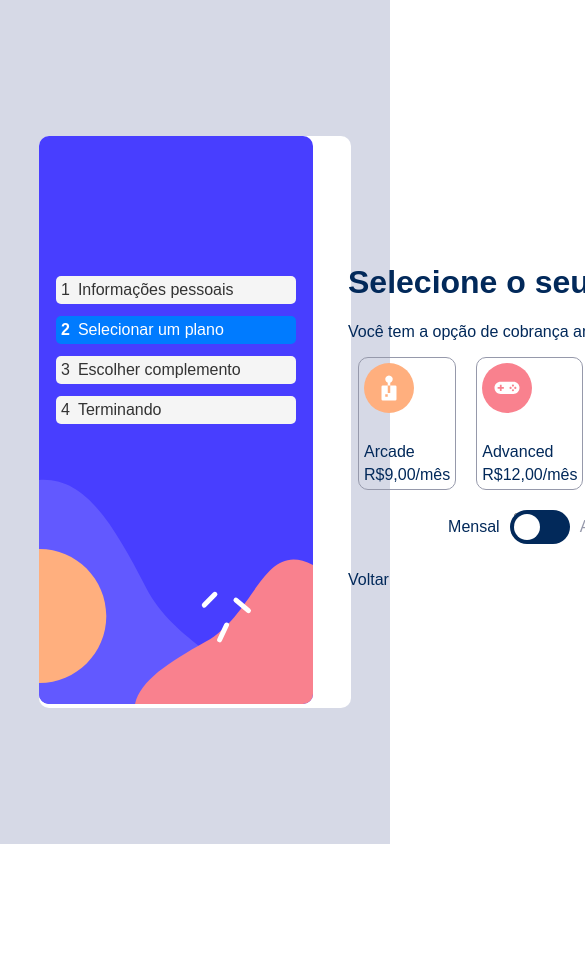
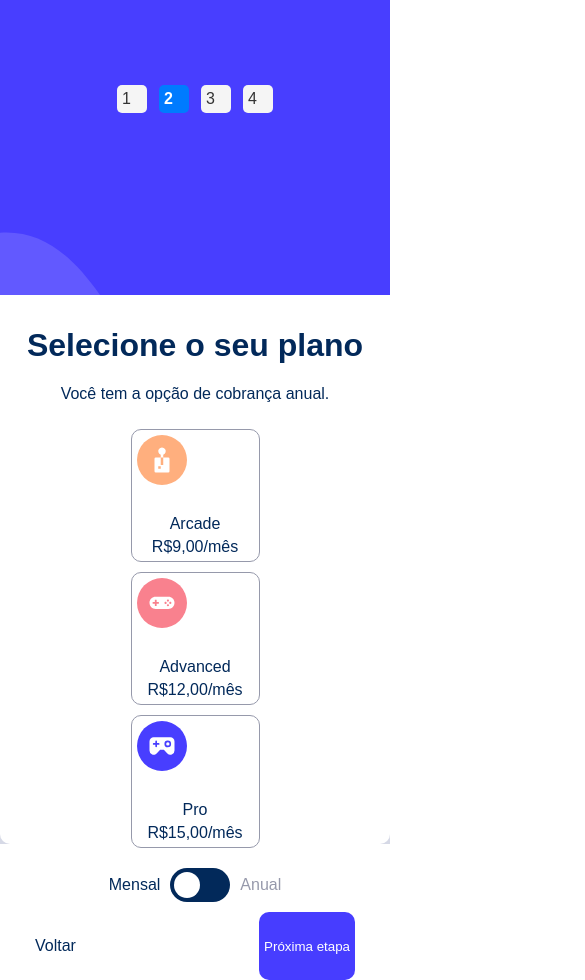
Before and after one commit to tobiasramos/multi-step-form, a React (Create React App) app: page /select-your-plan in a window 390 px wide. Shown: the top 980 px of the page, 585 px wide, since content can reach past the window. Before the commit the page ends 844 px from the top, so only its background shows below. Built offline with nearby package versions, Linux system fonts and the light colour scheme; the HTML template or start-up script is replaced by a standard one.

Commit message:
Deixando o projeto responsivo e diminuindo código no componente personalInfo e na tela home

```diff
--- a/src/components/buttons/next-button.js
+++ b/src/components/buttons/next-button.js
@@ -10,8 +10,8 @@ NextButton.propTypes = {
 };
 
 const Button = styled.button`
-  padding: 10px;
-  height: 5vh;
+  padding: 5px;
+  height: 8vh;
   border: none;
   cursor: pointer;
   color: #fff;
--- a/src/components/finishingUp/finishing-up.js
+++ b/src/components/finishingUp/finishing-up.js
@@ -45,6 +45,7 @@ const Btns = styled.div`
   display: flex;
   align-items: center;
   justify-content: space-between;
+
 `;
 
 export default FinishingUp;
--- a/src/components/personalInfo/personal-info.js
+++ b/src/components/personalInfo/personal-info.js
@@ -5,37 +5,55 @@ import NextButton from "../buttons/next-button";
 
 const PersonalInfo = () => {
   const history = useHistory();
-  const [name, setName] = useState("");
-  const [email, setEmail] = useState("");
-  const [number, setNumber] = useState("");
+  const [inputs, setInputs] = useState({
+    name: "",
+    email: "",
+    phoneNumber: "",
+  });
 
-  const [nameError, setNameError] = useState(false);
-  const [emailError, setEmailError] = useState(false);
-  const [numberError, setNumberError] = useState(false);
+  const [errorInputs, setErrorInputs] = useState({
+    nameError: "",
+    emailError: "",
+    phoneNumberError: "",
+  });
 
   const handleNextStep = (e) => {
     e.preventDefault();
 
-    if (name && email && number) {
+    if (inputs.name && inputs.email && inputs.phoneNumber) {
       history.push("/select-your-plan");
     } else {
-      if (!name) setNameError(true);
-      if (!email) setEmailError(true);
-      if (!number) setNumberError(true);
+      if (!inputs.name) {
+        setErrorInputs({
+          ...errorInputs,
+          nameError: "Por favor, preencha o nome.",
+        });
+      } else if (!inputs.email) {
+        setErrorInputs({
+          ...errorInputs,
+          emailError: "Por favor, preencha o email.",
+        });
+      } else if (!inputs.phoneNumber) {
+        setErrorInputs({
+          ...errorInputs,
+          phoneNumberError: "Por favor, preencha o número de telefone.",
+        });
+      }
     }
   };
 
   const handleInputChange = (e, inputType) => {
-    if (inputType === "name") {
-      setName(e.target.value);
-      setNameError(false);
-    } else if (inputType === "email") {
-      setEmail(e.target.value);
-      setEmailError(false);
-    } else if (inputType === "number") {
-      setNumber(e.target.value);
-      setNumberError(false);
-    }
+    const { value } = e.target;
+
+    setInputs({
+      ...inputs,
+      [inputType]: value,
+    });
+
+    setErrorInputs({
+      ...errorInputs,
+      [`${inputType}Error`]: "",
+    });
   };
 
   return (
@@ -44,40 +62,48 @@ const PersonalInfo = () => {
       <SubTitle>
         Por favor, forneça seu nome, email e número de telefone.
       </SubTitle>
-      <CampInput error={nameError ? "true" : undefined}>
+      <CampInput>
         <Label>Nome:</Label>
         <Input
           type="text"
           placeholder="ex: Tobias"
-          value={name}
+          value={inputs.name}
           onChange={(e) => handleInputChange(e, "name")}
         />
-        {nameError && <ErrorMessage>Por favor, preencha o nome.</ErrorMessage>}
+        {errorInputs.nameError ? (
+          <ErrorMessage>{errorInputs.nameError}</ErrorMessage>
+        ) : (
+          ""
+        )}
       </CampInput>
-      <CampInput error={nameError ? "true" : undefined}>
+      <CampInput>
         <Label>Email:</Label>
         <Input
           type="email"
           placeholder="ex: tobias@gmail.com"
-          value={email}
+          value={inputs.email}
           onChange={(e) => handleInputChange(e, "email")}
         />
-        {emailError && (
-          <ErrorMessage>Por favor, preencha o email.</ErrorMessage>
+        {errorInputs.emailError ? (
+          <ErrorMessage>{errorInputs.emailError}</ErrorMessage>
+        ) : (
+          ""
         )}
       </CampInput>
-      <CampInput error={nameError ? "true" : undefined}>
+      <CampInput>
         <Label>Numero de telefone:</Label>
         <Input
           type="text"
           placeholder="ex: (99)999999999"
           minLength={11}
           maxLength={11}
-          value={number}
-          onChange={(e) => handleInputChange(e, "number")}
+          value={inputs.phoneNumber}
+          onChange={(e) => handleInputChange(e, "phoneNumber")}
         />
-        {numberError && (
-          <ErrorMessage>Por favor, preencha o número de telefone.</ErrorMessage>
+        {errorInputs.phoneNumberError ? (
+          <ErrorMessage>{errorInputs.phoneNumberError}</ErrorMessage>
+        ) : (
+          ""
         )}
       </CampInput>
       <NextButton onClick={handleNextStep} />
@@ -88,6 +114,10 @@ const PersonalInfo = () => {
 const Form = styled.form`
   width: 25rem;
   padding: 5px;
+
+  @media (max-width: 540px) {
+    width: 90%;
+  }
 `;
 
 const Title = styled.h1`
@@ -116,7 +146,7 @@ const Label = styled.label`
 `;
 
 const Input = styled.input`
-  width: 85%;
+  width: 80%;
   height: 25px;
   padding: 5px;
   border-radius: 10px;
--- a/src/components/pickAddOns/pick-add-ons.js
+++ b/src/components/pickAddOns/pick-add-ons.js
@@ -92,6 +92,10 @@ const PickAddOns = () => {
 
 const AddOnsContainer = styled.div`
   font-size: 14px;
+
+  @media (max-width: 540px) {
+    text-align: center;
+  }
 `;
 
 const TypeAddOns = styled.div``;
@@ -105,6 +109,11 @@ const AddOns = styled.div`
   padding: 5px;
   margin-bottom: 15px;
   border-radius: 10px;
+
+  @media (max-width: 540px) {
+    width: 80%;
+    margin: 10px auto;
+  }
 `;
 
 const Div = styled.div`
@@ -123,6 +132,11 @@ const Btns = styled.div`
   display: flex;
   align-items: center;
   justify-content: space-between;
+
+  @media (max-width: 540px) {
+    width: 18rem;
+    margin: auto auto;
+  }
 `;
 
 export default PickAddOns;
--- a/src/components/selectYourPlan/select-your-plan.js
+++ b/src/components/selectYourPlan/select-your-plan.js
@@ -111,11 +111,23 @@ const SelectYourPlan = () => {
 
 const PlanContainer = styled.div`
   width: 25rem;
+  padding: 10px;
+
+  @media (max-width: 540px) {
+    width: 100%;
+    height: 50%;;
+    text-align: center;
+  }
 `;
 
 const Plans = styled.div`
   display: flex;
   justify-content: center;
+
+  @media (max-width: 540px) {
+    flex-direction: column;
+    align-items: center;
+  }
 `;
 
 const Plan = styled.div`
@@ -133,6 +145,10 @@ const Plan = styled.div`
     `
     border-color: blue;
   `}
+
+  @media (max-width: 540px) {
+    margin-top: 10px;
+  }
 `;
 
 const Img = styled.img`
@@ -228,6 +244,11 @@ const Btns = styled.div`
   display: flex;
   align-items: center;
   justify-content: space-between;
+
+  @media (max-width: 540px) {
+    width: 20rem;
+    margin: 10px auto;
+  }
 `;
 
 export default SelectYourPlan;
--- a/src/components/thank-you/thank-you.js
+++ b/src/components/thank-you/thank-you.js
@@ -26,6 +26,11 @@ const Container = styled.div`
     padding: 5px;
     font-size: 18px;
   }
+
+  @media (max-width: 540px) {
+    width: 80%;
+    text-align: center;
+  }
 `;
 
 export default ThankYou;
--- a/src/components/timeline/timeline.js
+++ b/src/components/timeline/timeline.js
@@ -29,9 +29,9 @@ const Timeline = () => {
             }
           >
             <StepNumber isActive={location.pathname === step.path}>
-              {index + 1}
+              <div>{index + 1}</div>
             </StepNumber>
-            {step.label}
+            <div className="title">{step.label}</div>
           </NavLink>
         </TimelineStep>
       ))}
@@ -45,6 +45,14 @@ const TimelineContainer = styled.div`
   justify-content: space-between;
   margin-top: 10px;
   padding: 10px;
+
+  @media (max-width: 818px) {
+    flex-direction: row;
+
+    .title {
+      display: none;
+    }
+  }
 `;
 
 const TimelineStep = styled.div`
@@ -64,6 +72,12 @@ const TimelineStep = styled.div`
     background-color: ${({ isActive }) => (isActive ? "#007bff" : "#f5f5f5")};
     color: ${({ isActive }) => (isActive ? "white" : "#333")};
   }
+
+  @media (max-width: 818px) {
+    width: 30px;
+    border-radius: 50px;
+    }
+  }
 `;
 
 const StepNumber = styled.span`
--- a/src/page/home.js
+++ b/src/page/home.js
@@ -14,7 +14,6 @@ const Home = () => {
     <Router>
       <DivContainer>
         <ImgContainer>
-          <img src="/images/bg-sidebar-desktop.svg" alt="Fundo" />
           <TimelineContainer>
             <Timeline />
           </TimelineContainer>
@@ -38,11 +37,29 @@ const DivContainer = styled.div`
   align-items: center;
   border-radius: 10px;
   background-color: hsl(0, 0%, 100%);
+
+  @media (max-width: 818px) {
+    width: 100%;
+    height: 100%;
+    flex-direction: column;
+  }
 `;
 
 const ImgContainer = styled.div`
   position: relative;
   margin-right: 35px;
+
+  width: 350px;
+  height: 90vh;
+  background-image: url("/images/bg-sidebar-desktop.svg");
+  background-size: cover;
+  background-position: center;
+
+  @media (max-width: 818px) {
+    width: 100%;
+    height: 35vh;
+    margin-right: 0px;
+  }
 `;
 
 const TimelineContainer = styled.div`
```
